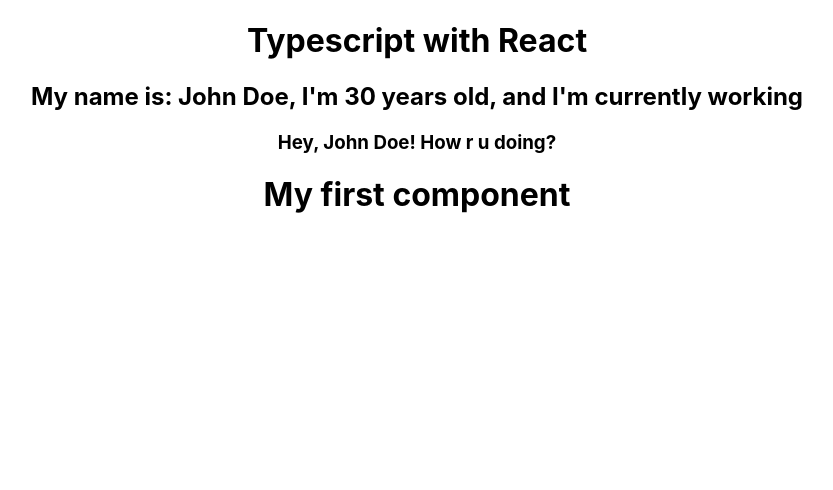
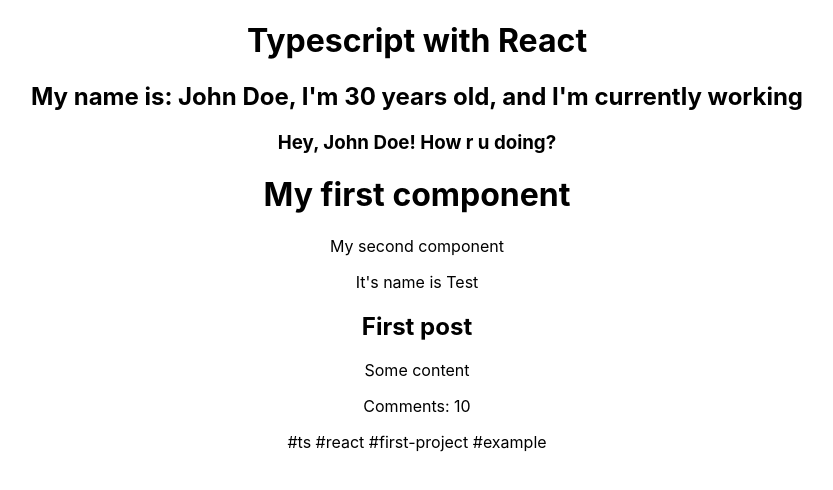
Before and after one commit to Matt-Alves07/TSComReact, a React (Create React App) app in the folder source/: page / in a window 1280 px wide. Shown: the top 490 px of the page, without its empty margins (223-1056 px from the left). Built offline with nearby package versions, Linux system fonts and the light colour scheme.

Commit message:
Created two components, one with properties, and other with destructuring params

```diff
--- a/source/src/App.tsx
+++ b/source/src/App.tsx
@@ -3,6 +3,8 @@
 
 //Components
 import FirstComponent from './Components/FirstComponent';
+import SecondComponent from './Components/SecondComponent';
+import Destructuring from './Components/Destructuring';
 
 function App() {
   //Variaveis
@@ -24,6 +26,13 @@
       <h3>{userGreeting(name)}</h3>
 
       <FirstComponent/>
+      <SecondComponent name="Test"/>
+      <Destructuring
+        title="First post"
+        content="Some content"
+        commentsQty={10}
+        tags={["ts","react","first-project","example"]}
+      />
     </div>
   );
 }
--- /dev/null
+++ b/source/src/Components/Destructuring.tsx
@@ -0,0 +1,28 @@
+import * as React from 'react';
+
+interface IDestructuringProps {
+    title: string
+    content: string
+    commentsQty: number
+    tags: string[]
+}
+
+//Old format
+//const Destructuring = (props: IDestructuringProps) => {
+//Destructuring example
+const Destructuring = ({ title, content, commentsQty, tags } : IDestructuringProps) => {
+  return (
+    <div>
+        <h2>{title}</h2>
+        <p>{content}</p>
+        <p>Comments: {commentsQty}</p>
+        <div>
+            {tags.map(tag => (
+                <span>#{tag + " "}</span>
+            ))}
+        </div>
+    </div>
+  );
+};
+
+export default Destructuring;
--- /dev/null
+++ b/source/src/Components/SecondComponent.tsx
@@ -0,0 +1,16 @@
+import React from 'react';
+
+interface Props {
+    name: string
+}
+
+const SecondComponent = (props: Props) => {
+    return (
+        <div>
+            <p>My second component</p>
+            <p>It's name is {props.name}</p>
+        </div>
+    )
+}
+
+export default SecondComponent;
```
